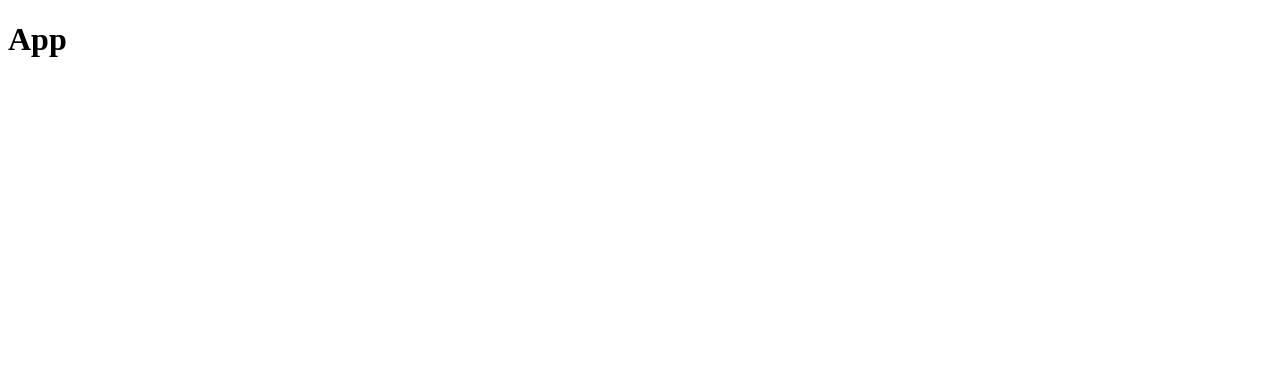
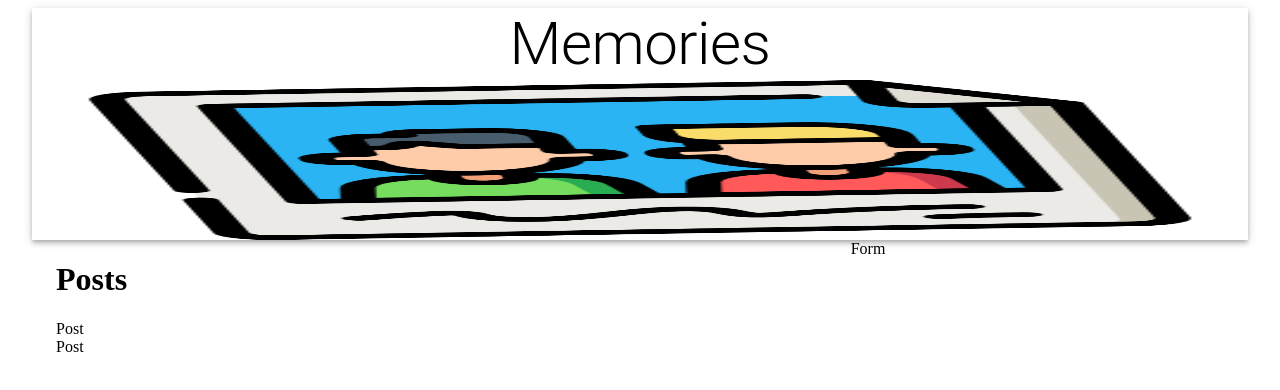
Before and after one commit to krisograbek/jsmastery-memories, a React (Create React App) app in the folder client/: page / in a window 1280 px wide. Shown: the top 390 px of the page. Built offline with nearby package versions, Linux system fonts and the light colour scheme.

Commit message:
add Posts and Form Components, add mui components like AppBar and Containers

```diff
--- a/client/src/App.js
+++ b/client/src/App.js
@@ -1,10 +1,37 @@
 import React from "react";
+import Container from '@material-ui/core/Container';
+import AppBar from '@material-ui/core/AppBar';
+import Typography from '@material-ui/core/Typography';
+import Grid from '@material-ui/core/Grid';
+import Grow from '@material-ui/core/Grow';
+
+import Posts from "./components/Posts/Posts";
+import Form from "./components/Form/Form";
+
+import memories from './images/memories.png';
 
 const App = () => {
   return (
-    <div>
-      <h1>App</h1>
-    </div>
+    <Container maxWidth="lg">
+      <AppBar position="static" color="inherit">
+        <Typography variant="h2" align="center">
+          Memories
+        </Typography>
+        <img src={memories} alt="memories" height="160px" />
+      </AppBar>
+      <Grow in>
+        <Container>
+          <Grid container justify="space-between" alignItems="stretch" spacing={3}>
+            <Grid item xs={12} sm={7}>
+              <Posts />
+            </Grid>
+            <Grid item xs={12} sm={4}>
+              <Form />
+            </Grid>
+          </Grid>
+        </Container>
+      </Grow>
+    </Container>
   );
 }
 
--- /dev/null
+++ b/client/src/components/Form/Form.js
@@ -0,0 +1,9 @@
+import React from 'react'
+
+const Form = () => {
+  return (
+    <div>Form</div>
+  )
+}
+
+export default Form;
--- /dev/null
+++ b/client/src/components/Posts/Post/Post.js
@@ -0,0 +1,9 @@
+import React from 'react'
+
+const Post = () => {
+  return (
+    <div>Post</div>
+  )
+}
+
+export default Post
--- /dev/null
+++ b/client/src/components/Posts/Posts.js
@@ -0,0 +1,14 @@
+import React from 'react'
+import Post from './Post/Post'
+
+const Posts = () => {
+  return (
+    <>
+      <h1>Posts</h1>
+      <Post />
+      <Post />
+    </>
+  )
+}
+
+export default Posts
```
Also changed, not shown: client/src/components/Form/styles.js (added), client/src/components/Posts/Post/styles.js (added), client/src/components/Posts/styles.js (added), client/src/images/memories.png (added).
